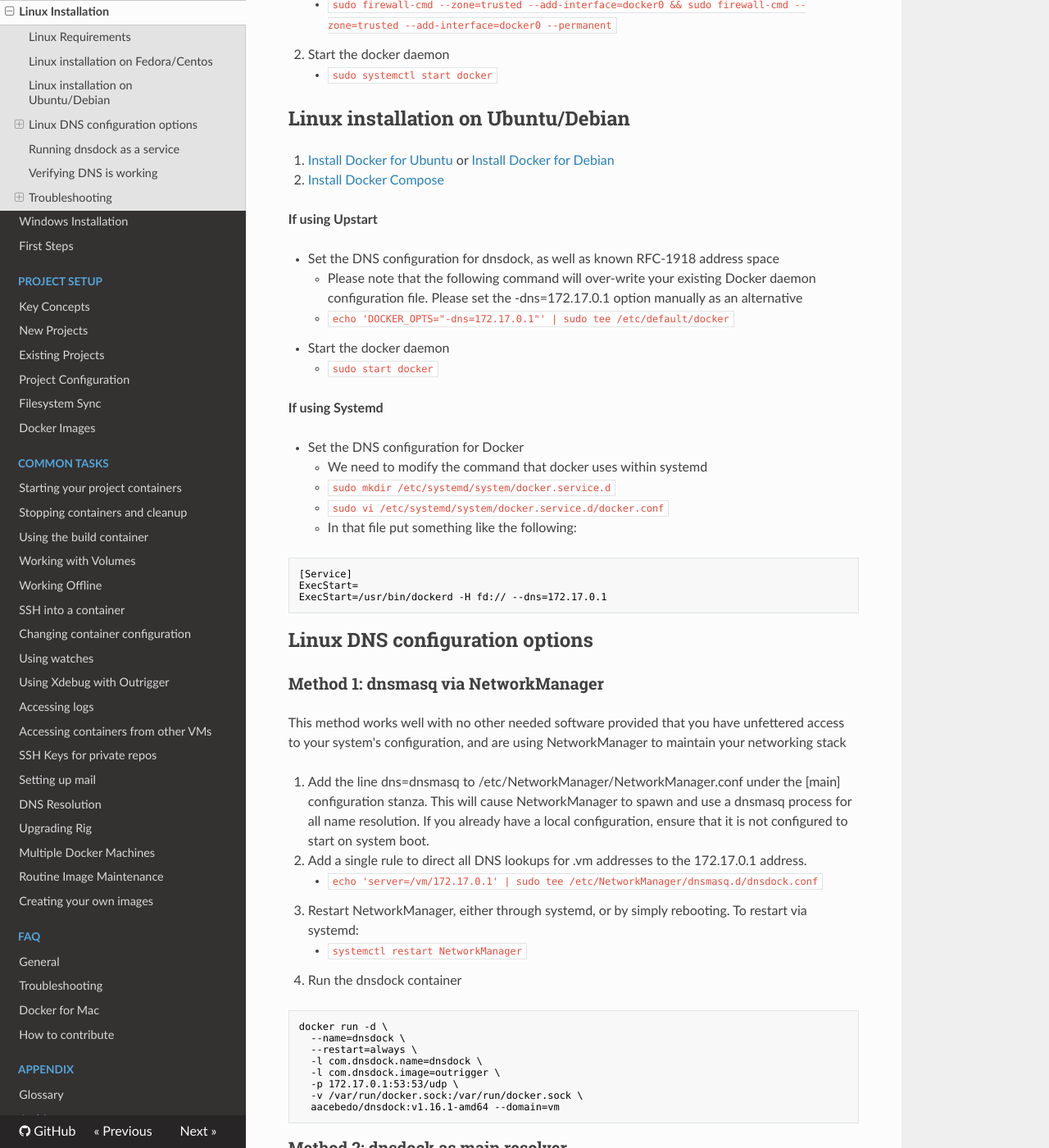
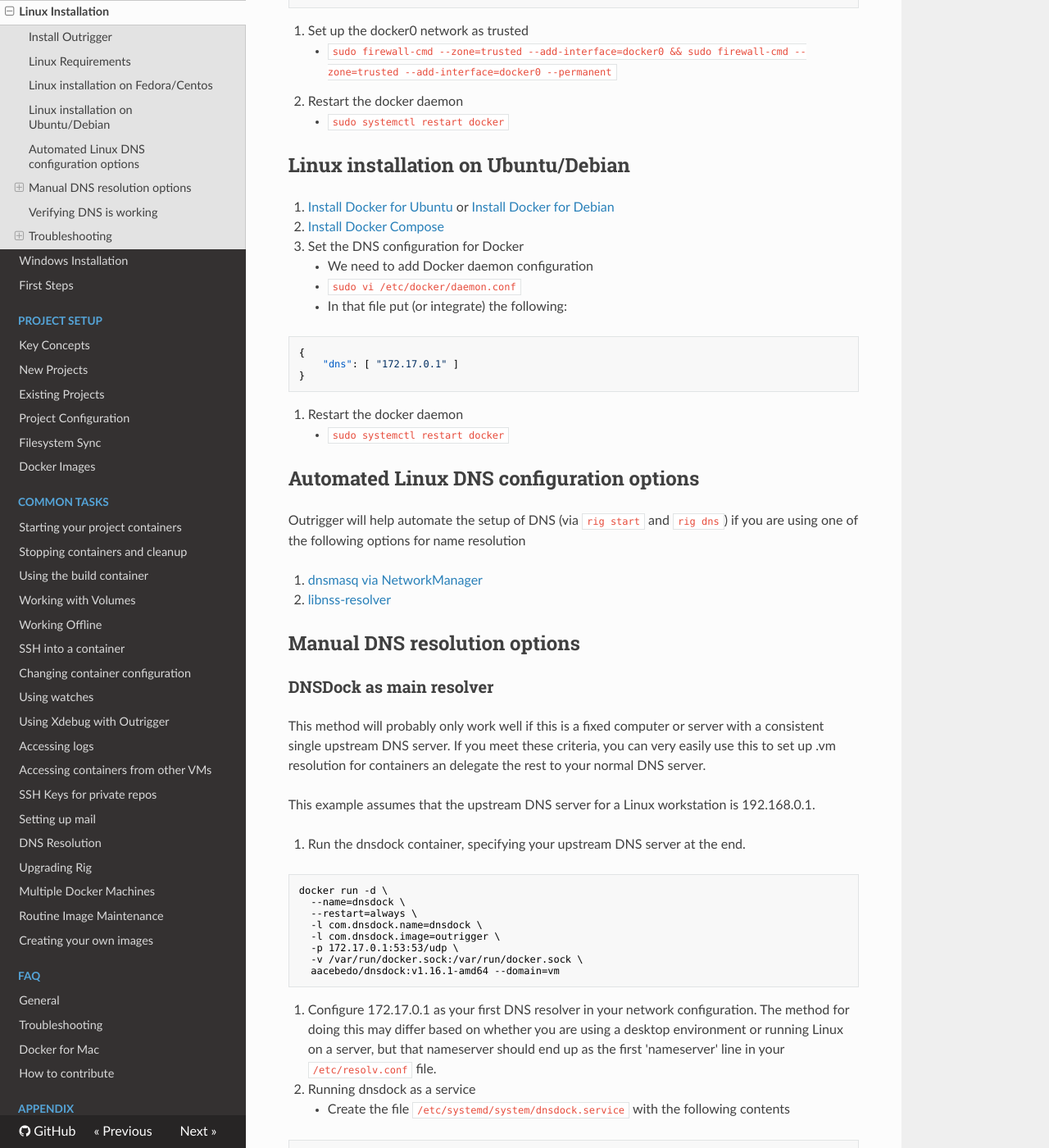
Before and after one commit to phase2/outrigger-docs, an MkDocs documentation site: the page built from docs/getting-started/linux-installation.md, in a window 1280 px wide and 1400 px high, scrolled down 773 px. Shown: the whole window at 82% size. Built offline with MkDocs 1.6.1, drawn with Linux system fonts in a browser that asks for light colours; nearby versions of some CDN libraries; old or Windows-style settings are respelled for this version of MkDocs; some of the changed text lies outside the part shown.

````diff
--- a/docs/getting-started/linux-installation.md
+++ b/docs/getting-started/linux-installation.md
@@ -3,89 +3,61 @@
 When running Docker containers on Linux, it is not necessary to run the Docker Machine VM. The instructions here describe
 how to run Outrigger projects on Linux.
 
+## Install Outrigger
+
+* Go to the [Outrigger Releases](https://github.com/phase2/rig/releases) page and download the `.rpm`, `.deb`,
+or grab the `linux-amd64.tar.gz` binary directly and install it in `/usr/local/bin`
+
 ## Linux Requirements
 
-1. The dnsdock container, used to support automatic creation and maintenance of DNS namespace for the containers
-1. Use of one of three options to forward DNS queries to the dnsdock container (see
-[Linux DNS configuration options](#markdown-header-linux-dns-configuration-options) below)
+1. For automated DNS resolution, the use of one of two options to resolve DNS queries to the dnsdock container
 
 ## Linux installation on Fedora/Centos
 
 1. [Install Docker for Fedora](https://docs.docker.com/engine/installation/linux/fedora/) or
 [Install Docker for CentOS](https://docs.docker.com/engine/installation/linux/centos/)
-1. [Install Docker Compose](https://docs.docker.com/compose/install/)
-1. Set the DNS configuration for Docker
-    - We need to modify the command that docker uses within systemd
-    - `sudo mkdir /etc/systemd/system/docker.service.d`
-    - `sudo vi /etc/systemd/system/docker.service.d/docker.conf`
-    - In that file put something like the following:
-```bash
-[Service]
-ExecStart=
-ExecStart=/usr/bin/dockerd -H fd:// --dns=172.17.0.1
+2. [Install Docker Compose](https://docs.docker.com/compose/install/)
+3. Set the DNS configuration for Docker
+    - We need to add Docker daemon configuration
+    - `sudo vi /etc/docker/daemon.conf`
+    - In that file put (or integrate) the following:
+```json
+{
+    "dns": [ "172.17.0.1" ]
+}
 ```
-1. Set up the docker0 network as trusted
+4. Set up the docker0 network as trusted
     - `sudo firewall-cmd --zone=trusted --add-interface=docker0 && sudo firewall-cmd --zone=trusted --add-interface=docker0 --permanent`
-1. Start the docker daemon
-    - `sudo systemctl start docker`
+5. Restart the docker daemon
+    - `sudo systemctl restart docker`
 
 ## Linux installation on Ubuntu/Debian
 
 1. [Install Docker for Ubuntu](https://docs.docker.com/engine/installation/linux/ubuntu/) or
 [Install Docker for Debian](https://docs.docker.com/engine/installation/linux/debian/)
-1. [Install Docker Compose](https://docs.docker.com/compose/install/)
+2. [Install Docker Compose](https://docs.docker.com/compose/install/)
+3. Set the DNS configuration for Docker
+    - We need to add Docker daemon configuration
+    - `sudo vi /etc/docker/daemon.conf`
+    - In that file put (or integrate) the following:
+```json
+{
+    "dns": [ "172.17.0.1" ]
+}
+```
+4. Restart the docker daemon
+    - `sudo systemctl restart docker`
 
-**If using Upstart**
+## Automated Linux DNS configuration options
 
-- Set the DNS configuration for dnsdock, as well as known RFC-1918 address space
-    - Please note that the following command will over-write your existing Docker daemon configuration file.  Please
-    set the -dns=172.17.0.1 option manually as an alternative
-    - `echo 'DOCKER_OPTS="-dns=172.17.0.1"' | sudo tee /etc/default/docker`
-- Start the docker daemon
-    - `sudo start docker`
+Outrigger will help automate the setup of DNS (via `rig start` and `rig dns`) if you are using one of the following options for name resolution
 
-**If using Systemd**
+1. [dnsmasq via NetworkManager](https://wiki.archlinux.org/index.php/dnsmasq#NetworkManager)
+2. [libnss-resolver](https://github.com/azukiapp/libnss-resolver)
 
-- Set the DNS configuration for Docker
-    - We need to modify the command that docker uses within systemd
-    - `sudo mkdir /etc/systemd/system/docker.service.d`
-    - `sudo vi /etc/systemd/system/docker.service.d/docker.conf`
-    - In that file put something like the following:
+## Manual DNS resolution options
 
-```bash
-[Service]
-ExecStart=
-ExecStart=/usr/bin/dockerd -H fd:// --dns=172.17.0.1
-```
-
-## Linux DNS configuration options
-
-### Method 1: dnsmasq via NetworkManager
-
-This method works well with no other needed software provided that you have unfettered access to your system's
-configuration, and are using NetworkManager to maintain your networking stack
-
-1. Add the line dns=dnsmasq to /etc/NetworkManager/NetworkManager.conf under the [main] configuration stanza. This will
-cause NetworkManager to spawn and use a dnsmasq process for all name resolution. If you already have a local configuration,
-ensure that it is not configured to start on system boot.
-1. Add a single rule to direct all DNS lookups for .vm addresses to the 172.17.0.1 address.
-    - `echo 'server=/vm/172.17.0.1' | sudo tee /etc/NetworkManager/dnsmasq.d/dnsdock.conf`
-1. Restart NetworkManager, either through systemd, or by simply rebooting.  To restart via systemd:
-    - `systemctl restart NetworkManager`
-1. Run the dnsdock container
-
-```bash
-docker run -d \
-  --name=dnsdock \
-  --restart=always \
-  -l com.dnsdock.name=dnsdock \
-  -l com.dnsdock.image=outrigger \
-  -p 172.17.0.1:53:53/udp \
-  -v /var/run/docker.sock:/var/run/docker.sock \
-  aacebedo/dnsdock:v1.16.1-amd64 --domain=vm
-```
-
-### Method 2: dnsdock as main resolver
+### DNSDock as main resolver
 
 This method will probably only work well if this is a fixed computer or server with a consistent single upstream DNS
 server. If you meet these criteria, you can very easily use this to set up .vm resolution for containers an delegate the
@@ -108,34 +80,9 @@ docker run -d \
 
 1. Configure 172.17.0.1 as your first DNS resolver in your network configuration. The method for doing this may differ
 based on whether you are using a desktop environment or running Linux on a server, but that nameserver should end up as
-the first 'nameserver' line in your /etc/resolv.conf file.
-
-### Method 3: libnss-resolver
-
-libnss-resolver is an app that adds Mac-style /etc/resolver/$FQDN files to the Linux NSS resolution stack to query a
-different DNS server for any .vm address.  It may be the easiest option for most installations.
-
-There are releases for Fedora 20, Ubuntu 12.04 and Ubuntu 14.04.
-
-1. Install [libnss-resolver](https://github.com/azukiapp/libnss-resolver/releases)
-1. Set up .vm hostname resolution
-    - `echo 'nameserver 172.17.0.1:53' | sudo tee /etc/resolver/vm`
-1. Run the dnsdock container
-
-```bash
-docker run -d \
-  --name=dnsdock \
-  --restart=always \
-  -l com.dnsdock.name=dnsdock \
-  -l com.dnsdock.image=outrigger \
-  -p 172.17.0.1:53:53/udp \
-  -v /var/run/docker.sock:/var/run/docker.sock \
-  aacebedo/dnsdock:v1.16.1-amd64 --domain=vm
-```
-
-## Running dnsdock as a service
-
-- Create the file `/etc/systemd/system/dnsdock.service` with the following contents
+the first 'nameserver' line in your `/etc/resolv.conf` file.
+2. Running dnsdock as a service
+    - Create the file `/etc/systemd/system/dnsdock.service` with the following contents
 
 ```bash
 [Unit]
@@ -179,7 +126,7 @@ Once you have your environment set up, you can use the following tests to ensure
     - Open a shell for a second test container
         - `docker run --rm -l com.dnsdock.name=test -l com.dnsdock.image=outrigger -it alpine sh`
     - From its prompt:
-        - `ping dnsdock.outrigger.vm`
+        - `ping test.outrigger.vm`
         - You should get echo replies from a 172.17.0.0/16 address
 
 ## Troubleshooting
````
Also changed, not shown: other parts of docs/getting-started/linux-installation.md (+4 -4 lines), docs/common-tasks/using-watches.md (+1 -5 lines), docs/getting-started/mac-installation.md (+1 -1 lines), docs/project-setup/filesystem-sync.md (+65 -37 lines).
